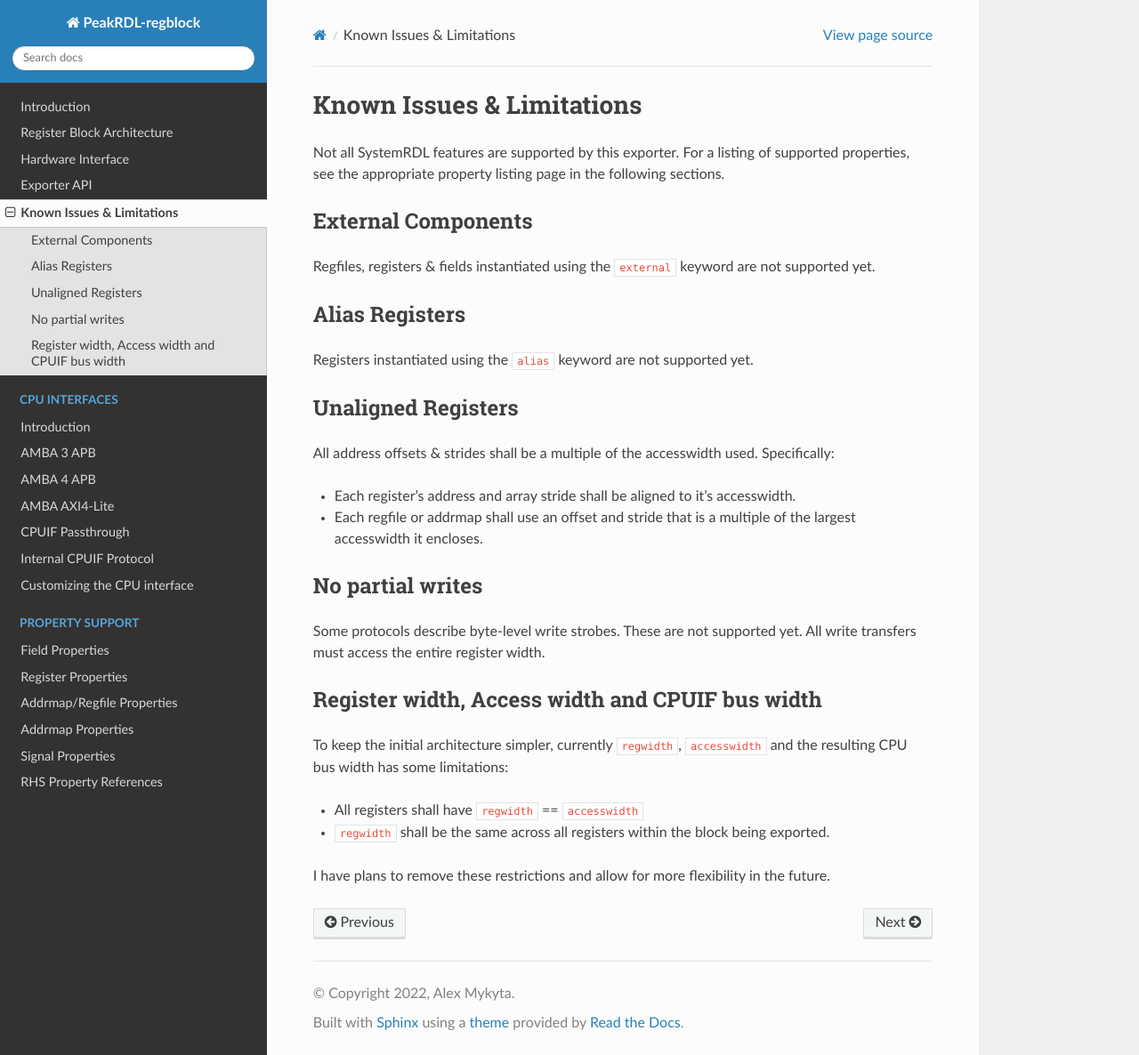
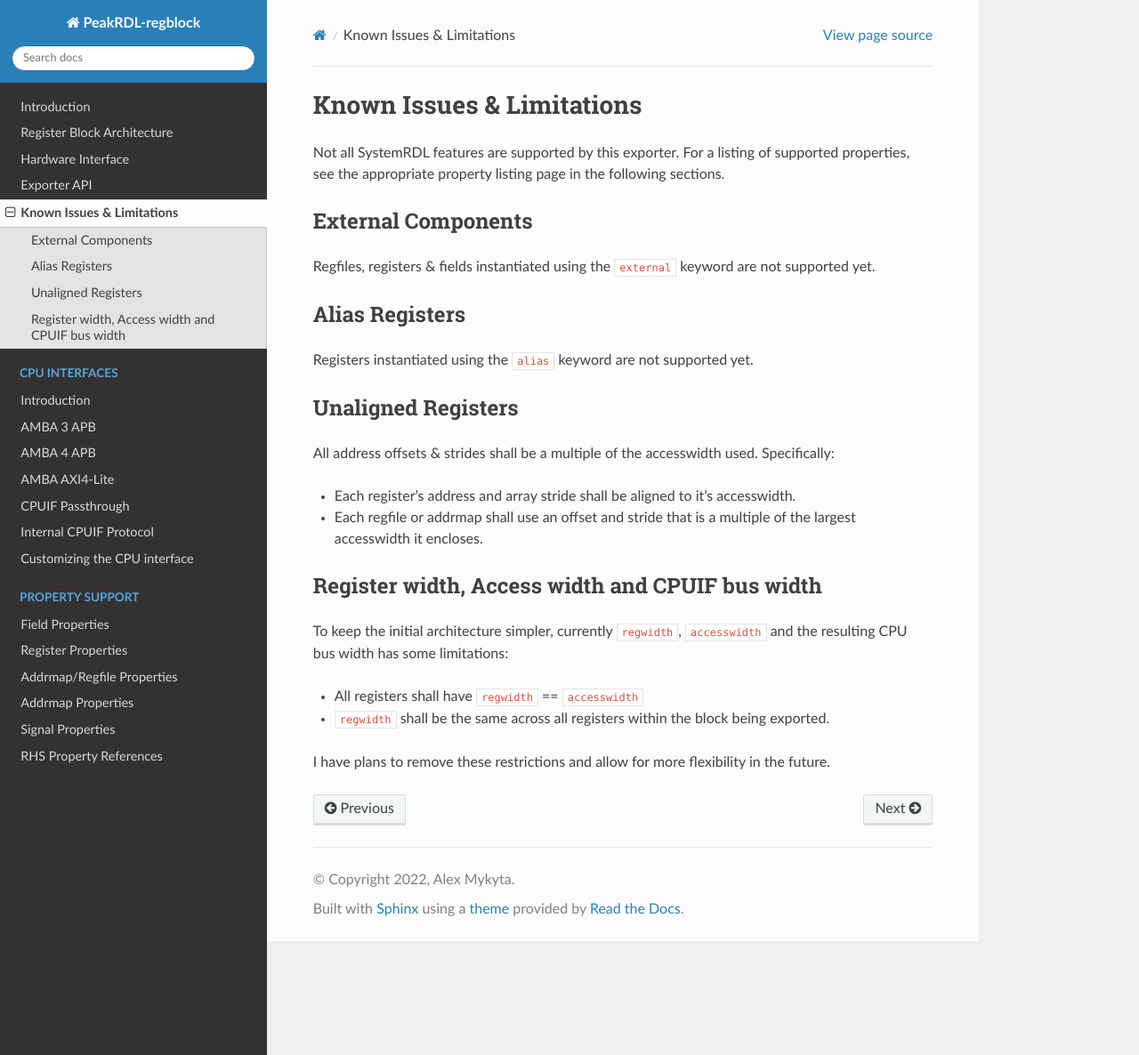
Before and after one commit to SystemRDL/PeakRDL-regblock, a Sphinx documentation site: the page built from docs/limitations.rst, in a window 1280 px wide and 1186 px high. Shown: the whole window at 89% size. Built offline with Sphinx 7.4.7 and the Read the Docs theme 2.0.0, drawn with Linux system fonts in a browser that asks for light colours.

Commit message:
Remove byte strobe limitation from docs

```diff
--- a/docs/limitations.rst
+++ b/docs/limitations.rst
@@ -24,13 +24,6 @@ All address offsets & strides shall be a multiple of the accesswidth used. Speci
 * Each regfile or addrmap shall use an offset and stride that is a multiple of the largest accesswidth it encloses.
 
 
-No partial writes
------------------
-
-Some protocols describe byte-level write strobes. These are not supported yet.
-All write transfers must access the entire register width.
-
-
 Register width, Access width and CPUIF bus width
 ------------------------------------------------
 To keep the initial architecture simpler, currently ``regwidth``, ``accesswidth``
```
